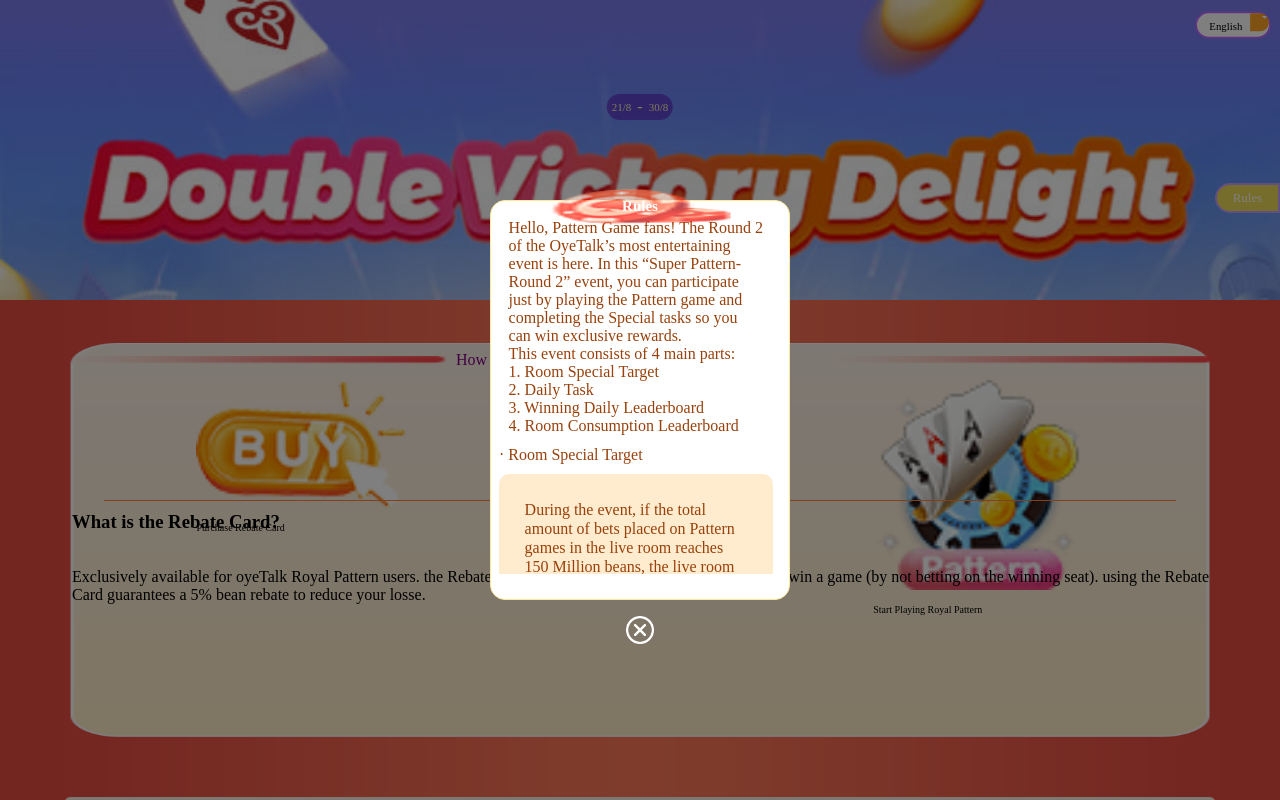
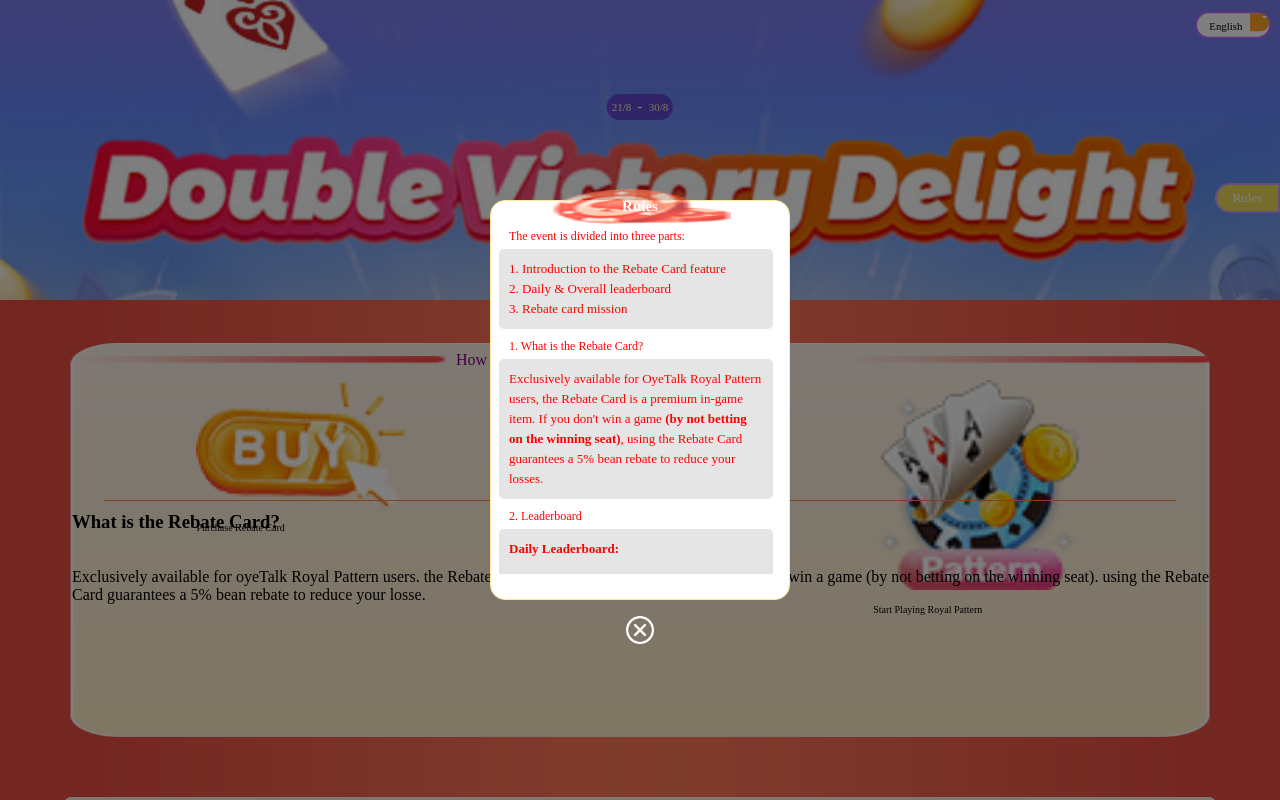
Before and after one commit to khankadir193/doubleVictoryDelight2k24, a Vue app: page / in a window 1280 px wide. Both pictures are taken after a click on the element "Rules". Built offline with nearby package versions, Linux system fonts and the light colour scheme.

Commit message:
english contentupdated into modal

```diff
--- a/src/components/modalComp.vue
+++ b/src/components/modalComp.vue
@@ -29,66 +29,35 @@
                         <div class="icon"></div>
                     </div>
                 </div>
-                <div class="rule_text" v-if="language == 1">
-                    <div class="paragraph_6">
-                        Hello, Pattern Game fans! The Round 2 of the OyeTalk’s most entertaining event is here.
-                        In this “Super Pattern-Round 2” event, you can participate just by playing the Pattern game
-                        and completing the Special tasks so you can win exclusive rewards.
-                        <br />
-                        This event consists of 4 main parts:
-                        <br />
-                        1. Room Special Target
-                        <br />
-                        2. Daily Task
-                        <br />
-                        3. Winning Daily Leaderboard
-                        <br />
-                        4. Room Consumption Leaderboard
+                <!-- <div class="rule_text" v-if="language == 1"> -->
+                    <div class="rule_text" v-if="language == 1">
+                        <div class="rTag" data-v-f914f79e="">The event is divided into three parts:</div>
+                        <div class="text" data-v-f914f79e=""> 1. Introduction to the Rebate Card feature<br
+                                data-v-f914f79e="">2. Daily &amp; Overall leaderboard<br data-v-f914f79e="">3. Rebate
+                            card mission </div>
+                        <div class="rTag">1. What is the Rebate Card?</div>
+                        <div class="text"> Exclusively available for OyeTalk Royal Pattern users, the
+                            Rebate Card is a premium in-game item. If you don't win a game <b data-v-f914f79e="">(by not
+                                betting on the winning seat)</b>, using the Rebate Card guarantees a 5% bean rebate to
+                            reduce your losses. </div>
+                        <div class="rTag">2. Leaderboard</div>
+                        <div class="text"><b data-v-f914f79e="">Daily Leaderboard:</b><br>
+                            <ul>
+                                <li>Users will be ranked based on the daily rebate beans during the
+                                    event period after using the Rebate Card.</li>
+                                <li>Top 1 from the leaderboard will be rewarded.</li>
+                            </ul><b>Overall Leaderboard:</b>
+                            <ul>
+                                <li>Users will be ranked based on the total rebate beans during the
+                                    event period after using the Rebate Card.</li>
+                                <li>Top 5 from the leaderboard will be rewarded.</li>
+                            </ul>
+                        </div>
+                        <div class="rTag">3. Rebate Card Mission:</div>
+                        <div class="text">User can receive extra rewards by purchasing different
+                            numbers of rebate cards during the event.</div>
                     </div>
-                    <div>
-                        <span class="text_1">· Room Special Target</span>
-                        <div class="text-wrapper_1 flex-col">
-                            <span class="paragraph_1">During the event, if the total amount of bets placed on Pattern
-                                games in
-                                the live room reaches 150 Million beans, the live room owner will receive a special
-                                target bonus
-                                of 100k beans!<br /></span>
-                        </div>
-
-                    </div>
-                    <span class="text_2">· Daily Task</span>
-                    <div class="text-wrapper_2 flex-col">
-                        <span class="text_3">Now you can win exclusive rewards just by completing daily tasks. Users
-                            just need to complete daily tasks and they will receive respective target rewards!
-                            <br><br></span>
-                        <span class="paragraph_2">Note: There will be a delay of 30 mins in sending the rewards. Rewards
-                            will expire at UTC 0:00 the next day.<br /></span>
-                    </div>
-                    <span class="text_4">· Winning Daily Leaderboard</span>
-                    <div class="text-wrapper_3 flex-col">
-                        <span class="paragraph_3">
-                            1. A Winning daily leaderboard of top 3 users will receive exciting rewards! These rewards
-                            will be sent to the user automatically at the end of the day during the event.<br />
-                            2. Winning Leaderboard is ranked based on the beans users have won in the Royal Pattern that
-                            day.
-                        </span>
-                    </div>
-                    <span class="text_5">· Room Consumption Leaderboard</span>
-                    <div class="text-wrapper_4 flex-col">
-                        <span class="paragraph_4">
-                            1. There will be a Room Consumption Leaderboard. Which will show how many beans are consumed
-                            in the live room during the event.<br />
-                            2. During the event period, the top 5 live room owners with the highest accumulated bets on
-                            Pattern games will be rewarded. Rewards will be sent automatically.
-                        </span>
-                    </div>
-                    <span class="paragraph_5">
-                        Note:<br />
-                        · When the Pattern event starts, the VIP mode will be turned on until the event ends.<br />
-                        · Event rewards will be received within 72 hours after the event ends. According to UTC, rewards
-                        will be sent before 3/12/22 at 12:00:00. Event time is based on UTC time.
-                    </span>
-                </div>
+                <!-- </div> -->
 
                 <div class="rule_text" v-if="language == 2">
                     <div class="paragraph_6">
```
